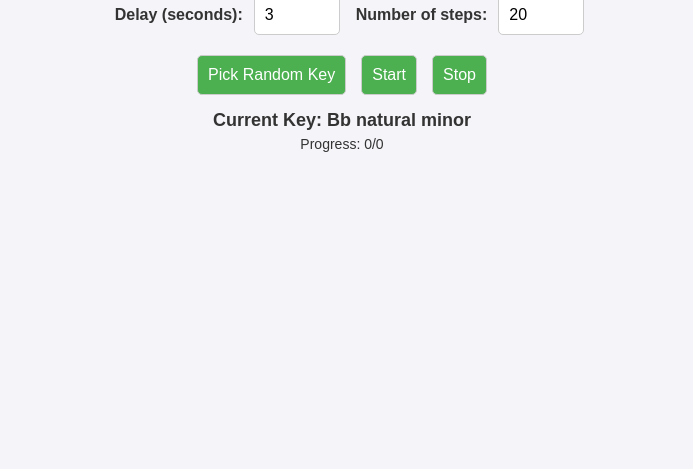
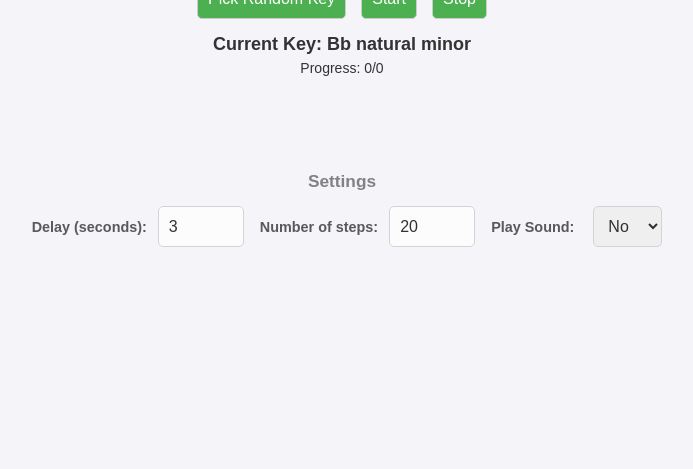
Before and after one commit to ulrikhindoe/find-notes-in-scale, a plain HTML site: page index.html in a window 1280 px wide. Shown: the part 331-800 px from the top of the page, without its empty margins (298-991 px from the left). Drawn offline with Linux system fonts and the light colour scheme.

Commit message:
Add settings section

```diff
--- a/index.html
+++ b/index.html
@@ -8,12 +8,6 @@
 </head>
 <body>
     <h1>Find Notes in Scale</h1>
-    <div id="controls">
-        <label for="delaySelect">Delay (seconds):</label>
-        <input type="number" id="delaySelect" step="0.1" min="0.1" max="5" value="3">
-        <label for="stepCount">Number of steps:</label>
-        <input type="number" id="stepCount" value="20" min="1" max="100">
-    </div>
     <div id="buttons">
         <button id="randomKeyButton">Pick Random Key</button>
         <button id="startButton">Start</button>
@@ -22,6 +16,22 @@
     <div id="currentKey">Current Key: None</div>
     <div id="progress">Progress: 0/0</div>
     <div id="output"></div>
+    <section id="settings">
+        <h2>Settings</h2>
+        <div id="controls">
+            <label for="delaySelect">Delay (seconds):</label>
+            <input type="number" id="delaySelect" step="0.1" min="0.1" max="5" value="3">
+            <label for="stepCount">Number of steps:</label>
+            <input type="number" id="stepCount" value="20" min="1" max="100">
+            <div>
+                <label for="playSound">Play Sound:</label>
+                <select id="playSound">
+                    <option value="true">Yes</option>
+                    <option value="false" selected>No</option>
+                </select>
+            </div>
+        </div>
+    </section>
     <script src="script.js"></script>
 </body>
 </html>
--- a/script.js
+++ b/script.js
@@ -101,6 +101,7 @@ document.getElementById("startButton").addEventListener("click", () => {
     const delay = parseFloat(document.getElementById("delaySelect").value) * 1000;
     const stepCount = parseInt(document.getElementById("stepCount").value);
     const useSharps = isKeySharp(currentKey);
+    const playSound = document.getElementById("playSound").value === "true"; // Correctly parse the dropdown value
 
     let count = 0;
     updateProgress(count, stepCount);
@@ -128,7 +129,9 @@ document.getElementById("startButton").addEventListener("click", () => {
         setTimeout(() => {
             if (count < stepCount) { // Ensure no extra note is played after stopping
                 updateOutput(degree, note); // Add the note after the delay
-                playNoteSafely(noteFrequencies[note]);
+                if (playSound) {
+                    playNoteSafely(noteFrequencies[note]); // Play sound only if enabled
+                }
             }
         }, delay);
 
@@ -154,7 +157,9 @@ document.getElementById("startButton").addEventListener("click", () => {
         setTimeout(() => {
             if (count < stepCount) {
                 updateOutput(degree, note);
-                playNoteSafely(noteFrequencies[note]);
+                if (playSound) {
+                    playNoteSafely(noteFrequencies[note]); // Play sound only if enabled
+                }
             }
         }, delay);
 
--- a/styles.css
+++ b/styles.css
@@ -66,14 +66,20 @@ button:hover {
 }
 
 #controls label {
-    display: flex;
-    align-items: center;
+    display: inline-flex;
+    align-items: center; /* Ensure vertical alignment */
+    gap: 8px; /* Add consistent spacing */
     padding: 0;
     margin-left: 15px;
 }
 
-#controls select, #controls input {
+#controls input {
     margin: 0;
+}
+
+#controls input[type="checkbox"] {
+    transform: translateY(1px); /* Adjust vertical alignment slightly */
+    margin-left: 5px; /* Add a small space between the label and checkbox */
 }
 
 #buttons {
@@ -90,6 +96,18 @@ button:hover {
 #progress {
     font-size: 14px; /* Make the font smaller */
     margin-top: 5px; /* Reduce vertical space */
+}
+
+#settings {
+    opacity: 0.8; /* Make the section less prominent */
+    font-size: 0.9em; /* Slightly reduce the font size */
+    margin-top: 20px;
+}
+
+#settings h2 {
+    text-align: center; /* Center the headline */
+    font-size: 1.2em; /* Slightly smaller headline */
+    color: #666; /* Less prominent color */
 }
 
 @media (max-width: 600px) {
```
